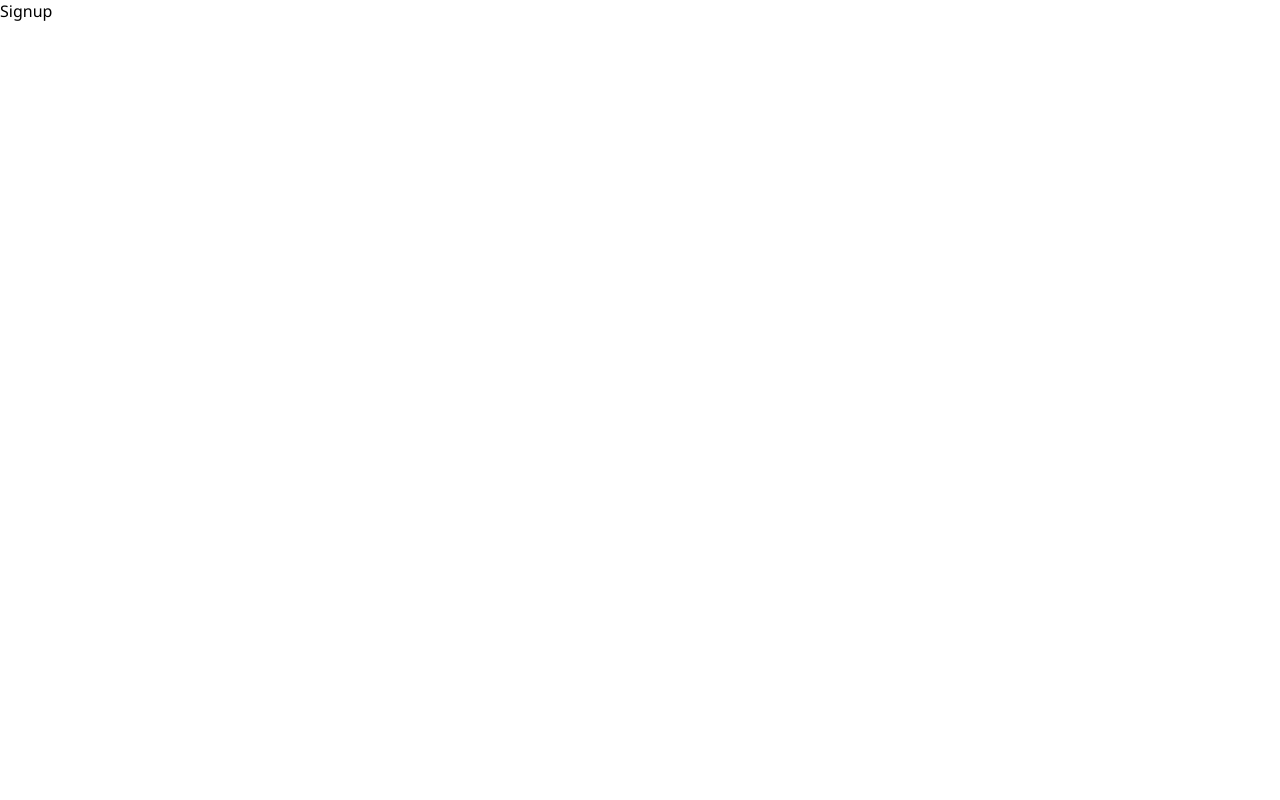
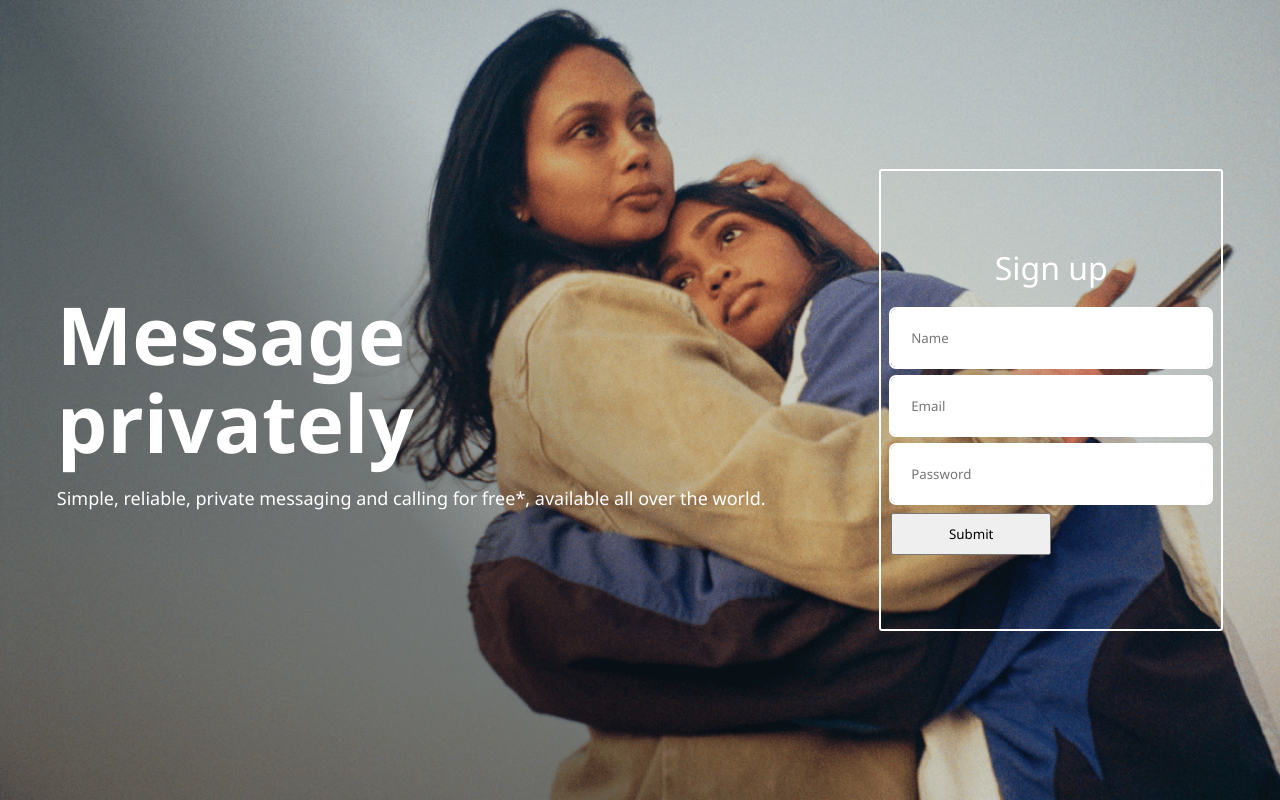
Before and after one commit to mohitsaha/chatty, a React (Create React App) app in the folder frontend/: page /signup in a window 1280 px wide. Built offline with nearby package versions, Linux system fonts and the light colour scheme.

Commit message:
singup created

```diff
--- a/frontend/package.json
+++ b/frontend/package.json
@@ -4,10 +4,6 @@
   "private": true,
   "proxy": "http://127.0.0.1:5000",
   "dependencies": {
-    "@chakra-ui/react": "^2.8.2",
-    "@emotion/react": "^11.11.3",
-    "@emotion/styled": "^11.11.0",
-    "@mui/material": "^5.15.6",
     "@testing-library/jest-dom": "^5.17.0",
     "@testing-library/react": "^13.4.0",
     "@testing-library/user-event": "^13.5.0",
--- a/frontend/src/App.css
+++ b/frontend/src/App.css
@@ -109,4 +109,47 @@ input{
   display: flex;
   flex-direction: column;
   justify-content: center;
+  align-items: center;
+  color:#ffffff;
 }
+
+.login_container{
+  border: 0.2rem solid rgb(255, 255, 255);
+  padding: 5rem 0 5rem 0;
+  border-radius: 1rem;
+}
+
+.form_login{
+  border: 2px solid white;
+  border-radius: 3px;
+  padding: 4rem 0;
+}
+.form_login input{
+  border:none;
+  outline:2px solid #ffffff;
+  border-radius:5px;
+  padding:20px;
+  margin: 10px;
+  width: 20rem;
+}
+
+.form_login button{
+  padding:10px;
+  margin: 10px;
+  width: 10rem;
+  display: flex;
+  align-items: center;
+  justify-content: center;
+}
+
+input::placeholder{
+}
+
+.form_login label{
+  display: flex;
+  align-items: center;
+  justify-content: center;
+  height:4rem;
+  font-size: 2rem;
+  font-weight:500;
+}
--- a/frontend/src/App.js
+++ b/frontend/src/App.js
@@ -18,9 +18,6 @@ function App() {
         <Route path="/login" element={<Login/>} />
         <Route path="/signup" element={<Signup/>} />
       </Routes>
-      {/* <Circle/> */}
-      {/* <Login/> */}
-      {/* <DropDown></DropDown> */}
     </div>
   );
 }
--- a/frontend/src/components/auth/Login.js
+++ b/frontend/src/components/auth/Login.js
@@ -1,16 +1,19 @@
-import chattyLogo from "../../images/logo-no-background.png"
-import { Input } from '@chakra-ui/react'
-import {InputGroup} from '@chakra-ui/react'
-import {InputRightElement} from '@chakra-ui/react'
-import {Button} from '@chakra-ui/react'
+import { useState } from 'react';
 
 import React from 'react'
 
 const Login = () => {
     const [email, setEmail] = React.useState('')
     const [show, setShow] = React.useState(false)
-    const handleChange = (event) => setEmail(event.target.value)
-    const handleShow = (event) => setShow((show)=>!show)
+    const handleEmail = (event) => setEmail(event.target.value)
+    const handlePassword = (event) => setPassword(event.target.value)
+    const handleShow = (event) => setShow((show) => !show)
+    const [password, setPassword] = useState('');
+    const handleLogin = (event) => {
+        event.preventDefault();
+        console.log('Username:', email);
+        console.log('Password:', password);
+      };
     return (
         <div className='Login'>
 
@@ -23,7 +26,14 @@ const Login = () => {
                 </p>
             </div>
             <div className='login_form'>
-
+                        <div>
+                            <form  className='form_login' onSubmit={handleLogin}>
+                                <label htmlFor='email' on>Login</label>
+                                <input type='email' placeholder='Email' onClick={handleEmail}/>
+                                <input type='password' placeholder='Password' onClick={handlePassword}/>
+                                <button>Submit</button>
+                            </form>
+                        </div>
             </div>
         </div>
     )
--- a/frontend/src/components/auth/Signup.js
+++ b/frontend/src/components/auth/Signup.js
@@ -1,9 +1,44 @@
-import React from 'react'
+import React, { useState } from 'react';
+const SignUp = () => {
+    const [email, setEmail] = React.useState('')
+    const [show, setShow] = React.useState(false)
+    const [password, setPassword] = useState('');
+    const [name, setName] = useState('');
+    const handleEmail = (event) => setEmail(event.target.value)
+    const handlePassword = (event) => setPassword(event.target.value)
+    const handleName = (event) => setName(event.target.value)
+    const handleShow = (event) => setShow((show) => !show)
 
-const Signup = () => {
-  return (
-    <div>Signup</div>
-  )
+    const handleLogin = (event) => {
+        event.preventDefault();
+        console.log('Username:', name);
+        console.log('Username:', email);
+        console.log('Password:', password);
+      };
+    return (
+        <div className='Login'>
+
+            <div className='login_content'>
+                <h1 className='login_content_h1'>
+                    Message <br></br> privately
+                </h1>
+                <p className='login_content_p'>
+                    Simple, reliable, private messaging and calling for free*, available all over the world.
+                </p>
+            </div>
+            <div className='login_form'>
+                        <div>
+                            <form  className='form_login' onSubmit={handleLogin}>
+                                <label >Sign up</label>
+                                <input type='text' placeholder='Name' onClick={handleName}/>
+                                <input type='email' placeholder='Email' onClick={handleEmail}/>
+                                <input type='password' placeholder='Password' onClick={handlePassword}/>
+                                <button>Submit</button>
+                            </form>
+                        </div>
+            </div>
+        </div>
+    )
 }
 
-export default Signup
+export default SignUp;
--- a/frontend/src/index.js
+++ b/frontend/src/index.js
@@ -2,7 +2,6 @@ import React from 'react';
 import ReactDOM from 'react-dom/client';
 import App from './App';
 import reportWebVitals from './reportWebVitals';
-import { ChakraProvider } from '@chakra-ui/react'
 import {BrowserRouter} from 'react-router-dom'
 const root = ReactDOM.createRoot(document.getElementById('root'));
 root.render(
```
Also changed, not shown: 2 other files (tests, documents, lock files or other folders).
